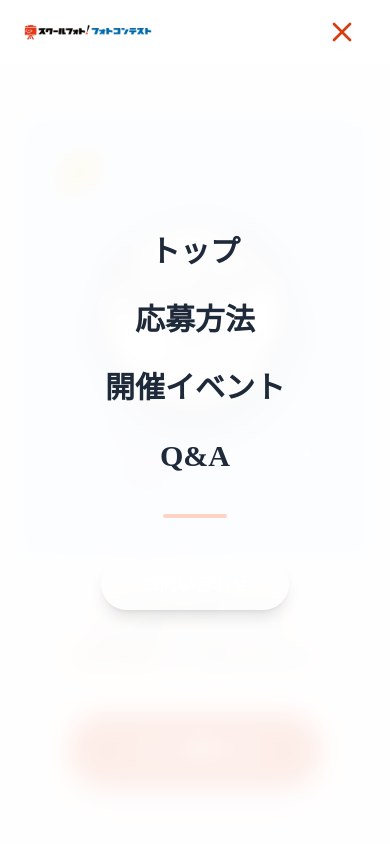
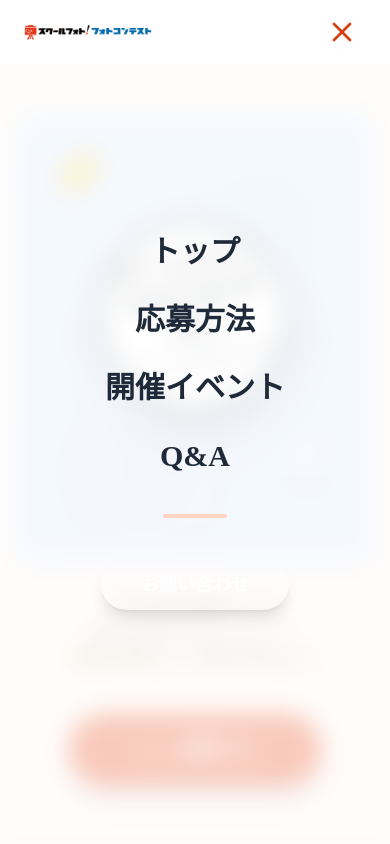
Before and after one commit to Yoshiken-lab/Photocon, a Next.js app in the folder photocon-system/: page /sample-o in a window 390 px wide. Both pictures are taken after a click on the button 342 px from the left and 32 px from the top of the page. Shown: the top 844 px of the page. Built offline with nearby package versions, Linux system fonts and the light colour scheme.

Commit message:
style(sample-o): increase mobile menu transparency to 70%

```diff
--- a/photocon-system/components/o/HeaderO.tsx
+++ b/photocon-system/components/o/HeaderO.tsx
@@ -34,7 +34,7 @@ export const HeaderO = () => {
             {/* Mobile Menu Overlay - Glassmorphism Style */}
             <div className={`fixed inset-0 z-40 transition-all duration-300 ${isOpen ? 'opacity-100 pointer-events-auto' : 'opacity-0 pointer-events-none'} md:hidden`}>
                 {/* Backdrop with Blur */}
-                <div className="absolute inset-0 bg-white/90 backdrop-blur-md"></div>
+                <div className="absolute inset-0 bg-white/70 backdrop-blur-md"></div>
 
                 {/* Close Button Positioned absolutely */}
                 <button
```
Also changed, not shown: 1 other file (tests, documents, lock files or other folders).
